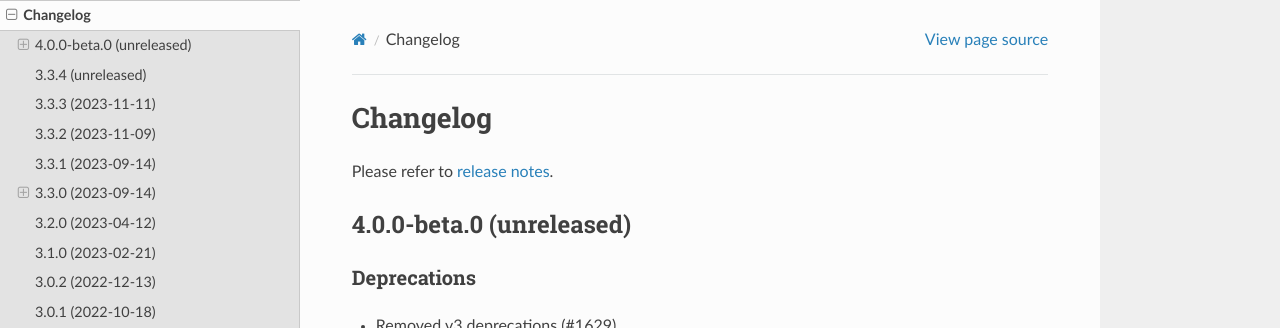
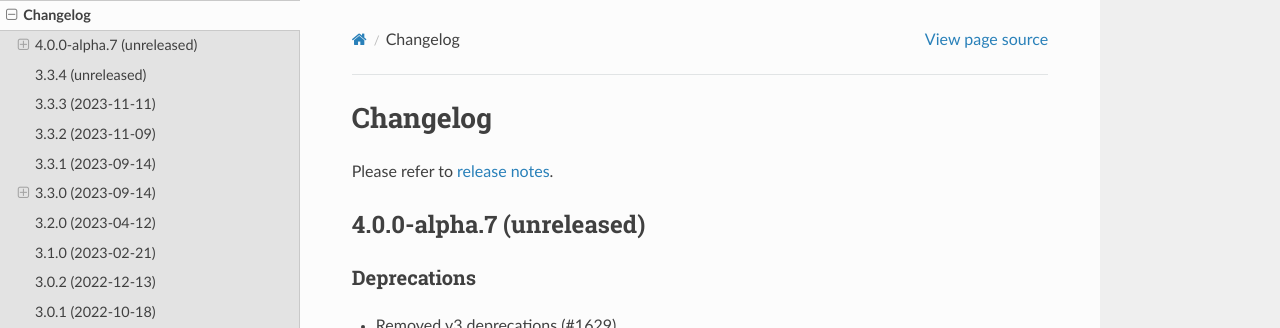
Before and after one commit to django-import-export/django-import-export, a Sphinx documentation site: the page built from docs/changelog.rst, in a window 1280 px wide and 900 px high. Shown: the top 328 px of the window. Built offline with Sphinx 7.4.7 and the Read the Docs theme 2.0.0, drawn with Linux system fonts in a browser that asks for light colours; pages that are not in the unit, such as notebooks, are missing from menus; the version number could not be read and is left out.

Commit message:
updated changelog version

```diff
--- a/docs/changelog.rst
+++ b/docs/changelog.rst
@@ -4,7 +4,7 @@ Changelog
 
 Please refer to :doc:`release notes<release_notes>`.
 
-4.0.0-beta.0 (unreleased)
+4.0.0-alpha.7 (unreleased)
 --------------------------
 
 Deprecations
```
